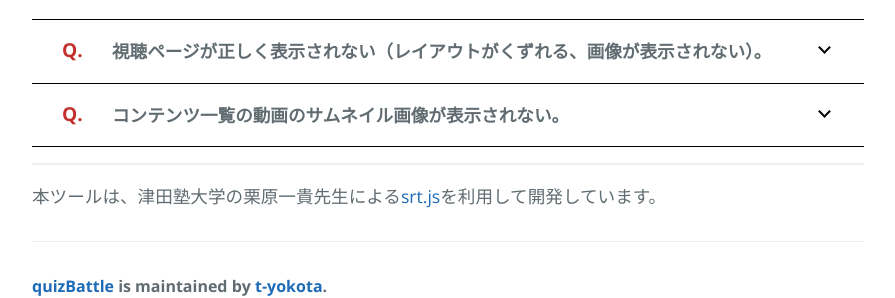
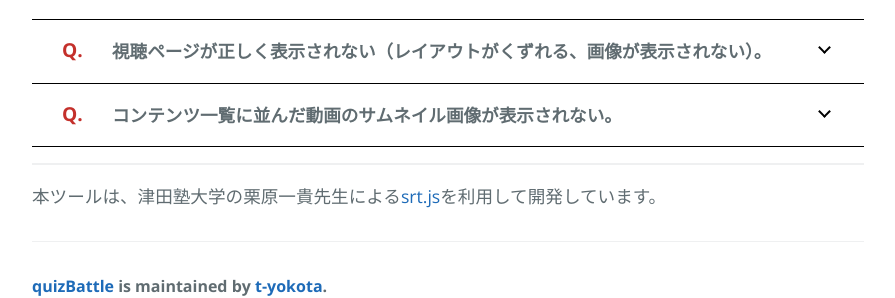
Before and after one commit to t-yokota/quizBattle, a Jekyll site: the page built from docs/index.md, in a window 1280 px wide and 900 px high, scrolled down 2531 px, cut to the strip 169-900 px from the top of the window. Shown: the part 377-675 px from the top of the strip, without its empty margins (192-1087 px from the left). Built offline with Jekyll 4.4.1, drawn with Linux system fonts in a browser that asks for light colours; our own code applies the rules of GitHub Pages for plain Markdown files.

Commit message:
updated QA contents on project page.

```diff
--- a/docs/index.md
+++ b/docs/index.md
@@ -121,9 +121,9 @@
 </dd>
 </dl>
 <dl class="qa">
-<dt>コンテンツ一覧の動画のサムネイル画像が表示されない。</dt>
+<dt>コンテンツ一覧に並んだ動画のサムネイル画像が表示されない。</dt>
 <dd>
-<p>本ページはiOS13以下の端末ではサムネイル画像が表示されない場合があります。</p>
+<p>本ページは、iOS13以下の端末ではサムネイル画像が表示されない場合があります。</p>
 </dd>
 </dl>
 </div>
```
